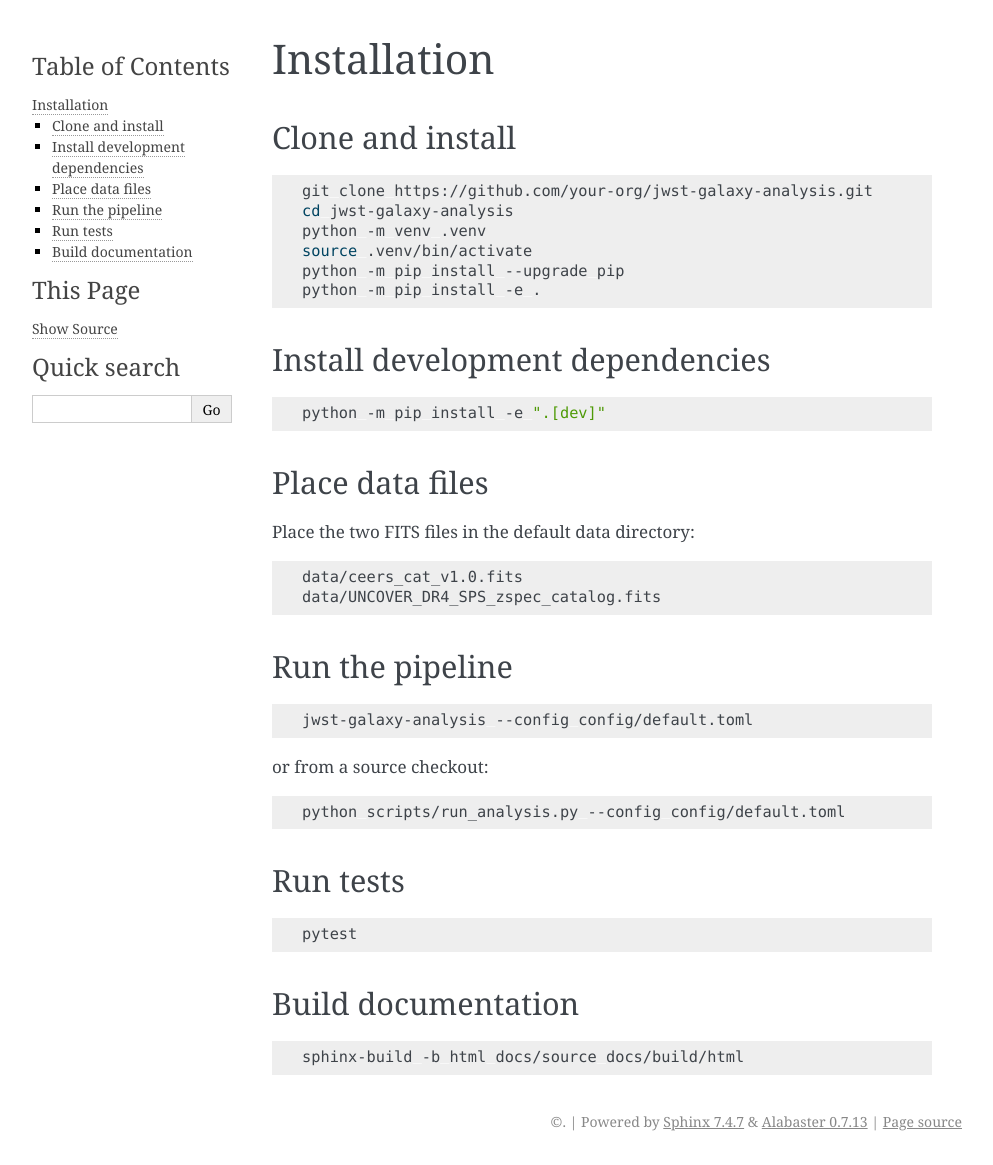
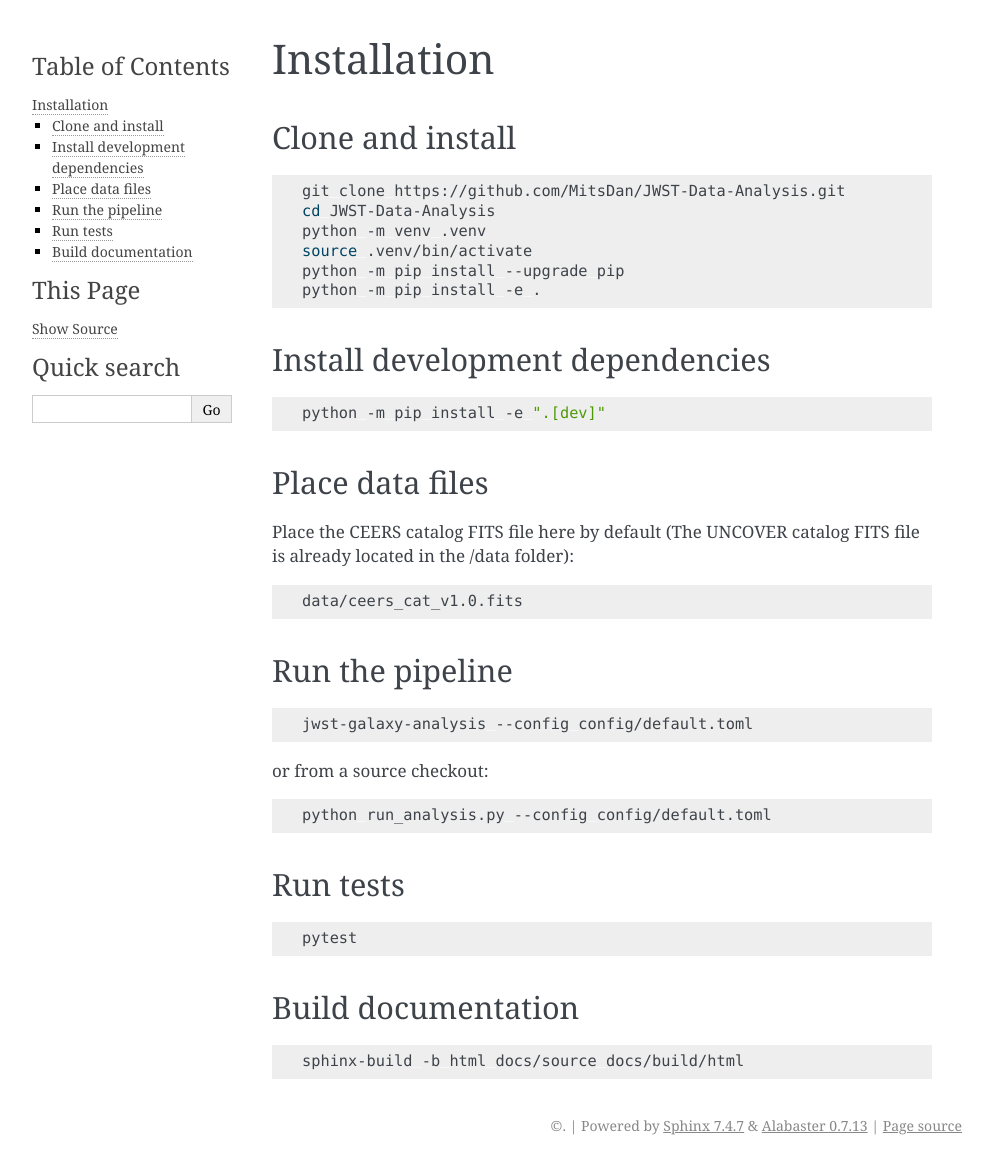
Before and after one commit to MitsDan/JWST-Data-Analysis, a Sphinx documentation site: the page built from source/installation.rst, in a window 1280 px wide. Shown: the whole page, without its empty margins (148-1141 px from the left). Built offline with Sphinx 7.4.7, drawn with Linux system fonts in a browser that asks for light colours.

Commit message:
Update installation.rst

```diff
--- a/source/installation.rst
+++ b/source/installation.rst
@@ -6,8 +6,8 @@
 
 .. code-block:: bash
 
-   git clone https://github.com/your-org/jwst-galaxy-analysis.git
-   cd jwst-galaxy-analysis
+   git clone https://github.com/MitsDan/JWST-Data-Analysis.git
+   cd JWST-Data-Analysis
    python -m venv .venv
    source .venv/bin/activate
    python -m pip install --upgrade pip
@@ -23,12 +23,11 @@
 Place data files
 ----------------
 
-Place the two FITS files in the default data directory:
+Place the CEERS catalog FITS file here by default (The UNCOVER catalog FITS file is already located in the /data folder):
 
 .. code-block:: text
 
    data/ceers_cat_v1.0.fits
-   data/UNCOVER_DR4_SPS_zspec_catalog.fits
 
 Run the pipeline
 ----------------
@@ -41,7 +40,7 @@
 
 .. code-block:: bash
 
-   python scripts/run_analysis.py --config config/default.toml
+   python run_analysis.py --config config/default.toml
 
 Run tests
 ---------
```
